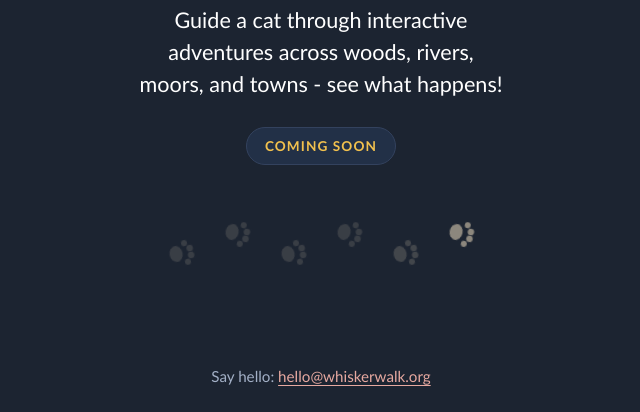
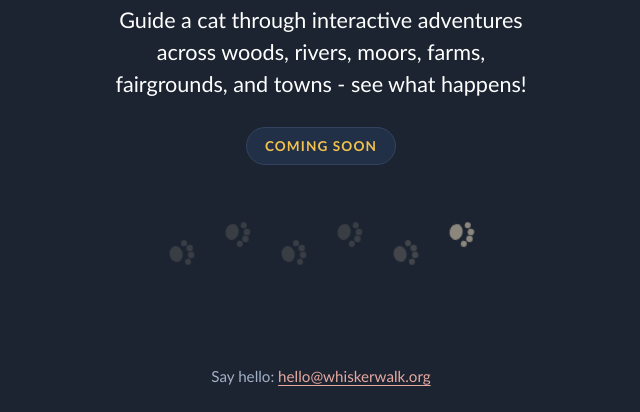
Before and after one commit to pniessen/whiskerwalk.org, a plain HTML site: page index.html in a window 1280 px wide. Shown: the part 388-800 px from the top of the page, without its empty margins (319-959 px from the left). Drawn offline with Linux system fonts and the light colour scheme.

Commit message:
Farms and fairgrounds join the places named on the page
Co-Authored-By: Claude Fable 5.2 <noreply@anthropic.com>

```diff
--- a/index.html
+++ b/index.html
@@ -4,11 +4,11 @@
 <meta charset="utf-8">
 <meta name="viewport" content="width=device-width, initial-scale=1, viewport-fit=cover">
 <title>Whisker Walk</title>
-<meta name="description" content="Whisker Walk: guide a cat through interactive adventures across woods, rivers, moors, and towns. Coming soon.">
+<meta name="description" content="Whisker Walk: guide a cat through interactive adventures across woods, rivers, moors, farms, fairgrounds, and towns. Coming soon.">
 <meta name="theme-color" content="#1c2431">
 <link rel="icon" href="icon.svg" type="image/svg+xml">
 <meta property="og:title" content="Whisker Walk">
-<meta property="og:description" content="Guide a cat through interactive adventures across woods, rivers, moors, and towns - see what happens! Coming soon.">
+<meta property="og:description" content="Guide a cat through interactive adventures across woods, rivers, moors, farms, fairgrounds, and towns - see what happens! Coming soon.">
 <meta property="og:type" content="website">
 <meta property="og:url" content="https://whiskerwalk.org/">
 <style>
@@ -106,7 +106,7 @@
   <div class="card">
     <img class="icon" src="icon.svg" width="184" height="184" alt="A cream tabby cat's face, the Whisker Walk icon">
     <h1>Whisker Walk</h1>
-    <p class="lede">Guide a cat through interactive adventures across woods, rivers, moors, and towns - see what happens!</p>
+    <p class="lede">Guide a cat through interactive adventures across woods, rivers, moors, farms, fairgrounds, and towns - see what happens!</p>
     <p class="soon">Coming soon</p>
     <svg class="trail" viewBox="0 0 340 60" role="img" aria-label="A trail of paw prints">
       <defs>
```
